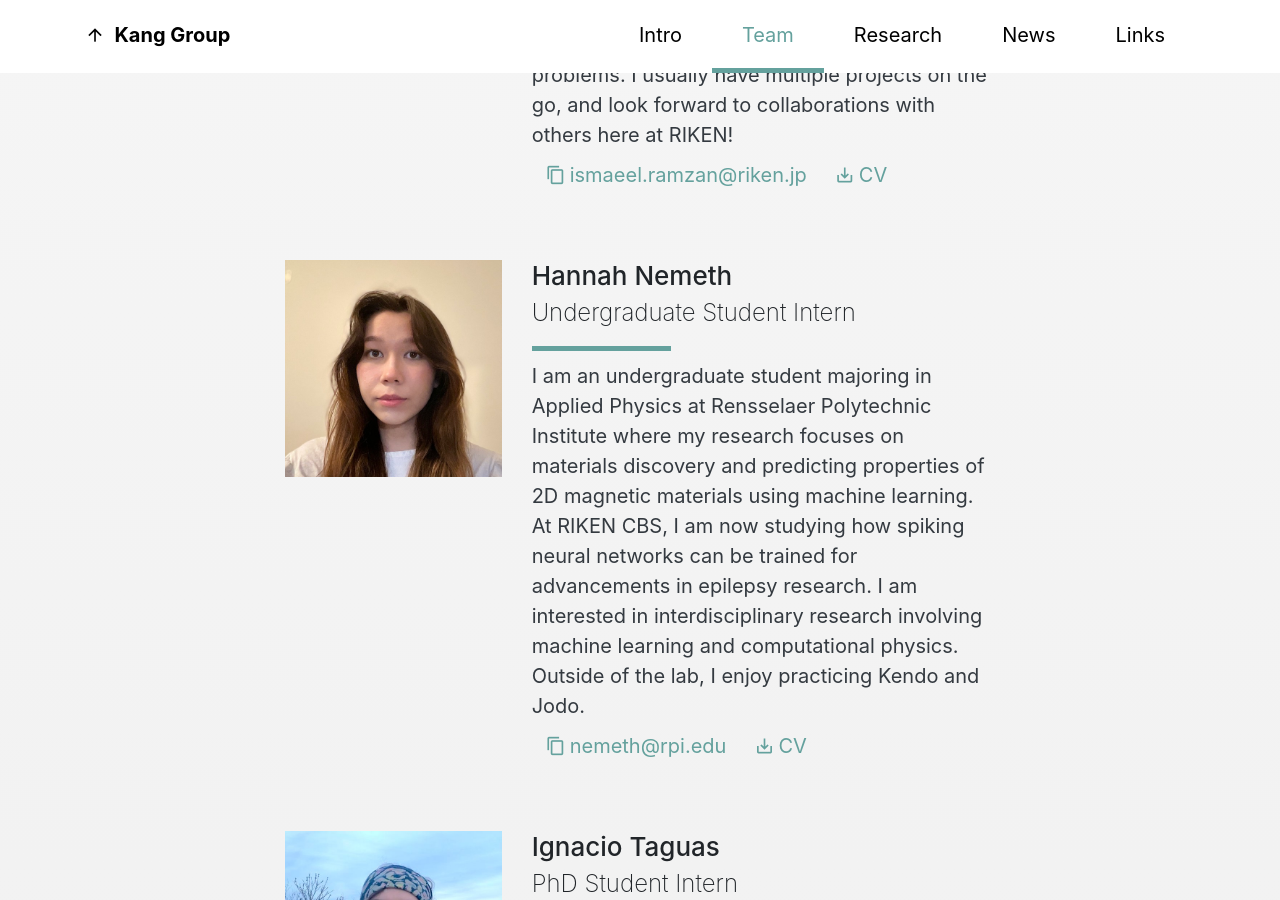
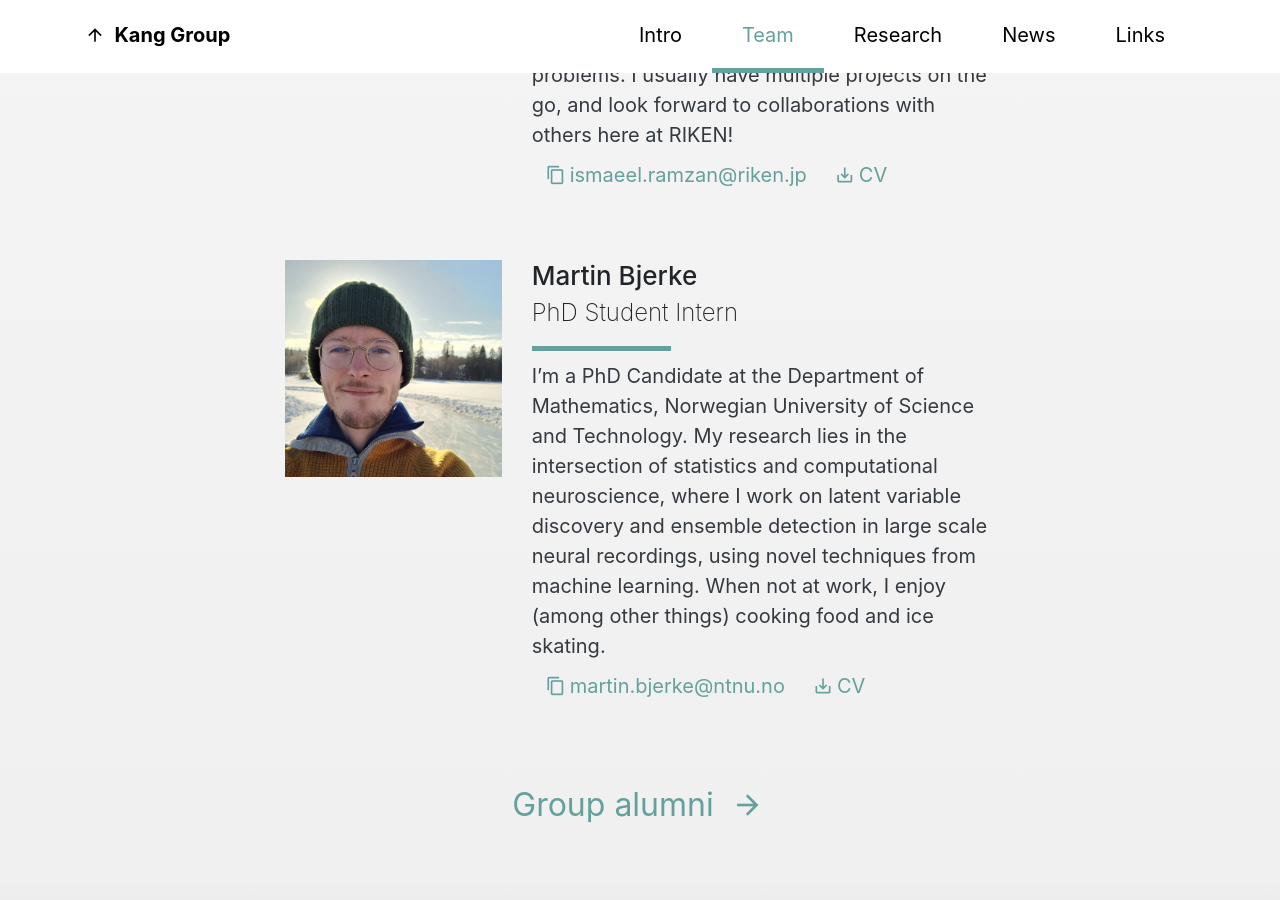
Before and after one commit to louiskang/group.github.io, a Jekyll site: the page built from index.html, in a window 1280 px wide and 900 px high, scrolled down 2911 px. Built offline with Jekyll 4.4.1, drawn with Linux system fonts in a browser that asks for light colours; some web fonts are replaced; some of the changed text lies outside the part shown.

Commit message:
Added Martin

```diff
--- a/_data/team.yml
+++ b/_data/team.yml
@@ -28,7 +28,7 @@
   alum: true
   years: 2020&ndash;2022
   history:
-    - "2022 update: PhD Student at MIT in the Department of Brain and Cognitive Sciences"
+    - "2022 update: PhD student at MIT in the Department of Brain and Cognitive Sciences"
 
 - name: Ulker Isayeva
   role: PhD Student Intern
@@ -39,7 +39,7 @@
   alum: true
   years: 2022
   history:
-    - "2022 update: PhD Student in Neuroscience at the University of Cagliari"
+    - "2022 update: PhD student in Neuroscience at the University of Cagliari"
 
 - name: Hannah Nemeth
   role: Undergraduate Student Intern
@@ -47,6 +47,10 @@
   about: I am an undergraduate student majoring in Applied Physics at Rensselaer Polytechnic Institute where my research focuses on materials discovery and predicting properties of 2D magnetic materials using machine learning. At RIKEN CBS, I am now studying how spiking neural networks can be trained for advancements in epilepsy research. I am interested in interdisciplinary research involving machine learning and computational physics. Outside of the lab, I enjoy practicing Kendo and Jodo.
   email: nemeth@rpi.edu
   CV: "/docs/Hannah_Nemeth_CV.pdf"
+  alum: true
+  years: 2023
+  history:
+    - "2023 update: Undergrduate student in Applied Physics at Rensselaer Polytechnic Institute"
 
 - name: Ignacio Taguas
   role: PhD Student Intern
@@ -54,3 +58,14 @@
   about: I am a PhD student at the Center for Cognitive and Computational Neuroscience in Madrid. My main interest lies in understanding the mechanisms underlying brain disorders, and this stems from my experience working with children who have neurodevelopmental disorders. I use neuroimaging and computational tools to uncover how pathological states disrupt functional brain networks.
   email: itaguas@ucm.es
   CV: "/docs/Ignacio_Taguas_CV.pdf"
+  alum: true
+  years: 2023
+  history:
+    - "2023 update: PhD student at the Center for Cognitive and Computational Neuroscience in Madrid"
+
+- name: Martin Bjerke
+  role: PhD Student Intern
+  photo: "/media/team-martin.jpg"
+  about: I’m a PhD Candidate at the Department of Mathematics, Norwegian University of Science and Technology. My research lies in the intersection of statistics and computational neuroscience, where I work on latent variable discovery and ensemble detection in large scale neural recordings, using novel techniques from machine learning. When not at work, I enjoy (among other things) cooking food and ice skating.
+  email: martin.bjerke@ntnu.no
+  CV: "/docs/Martin_Bjerke_CV.pdf"
```
Also changed, not shown: media/team-martin.jpg (added), 1 other file.
